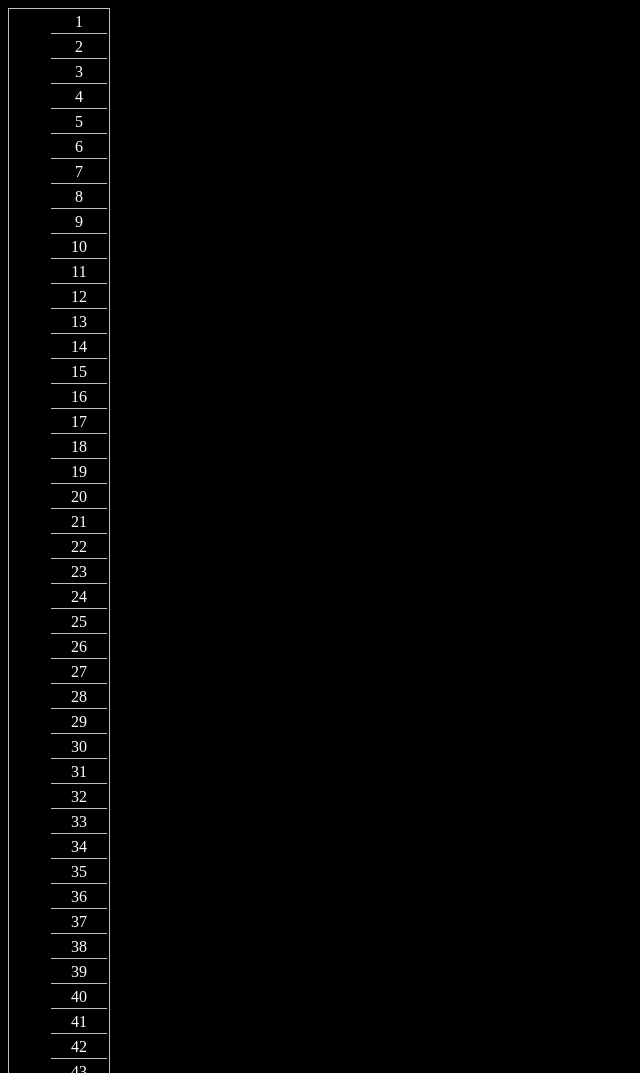
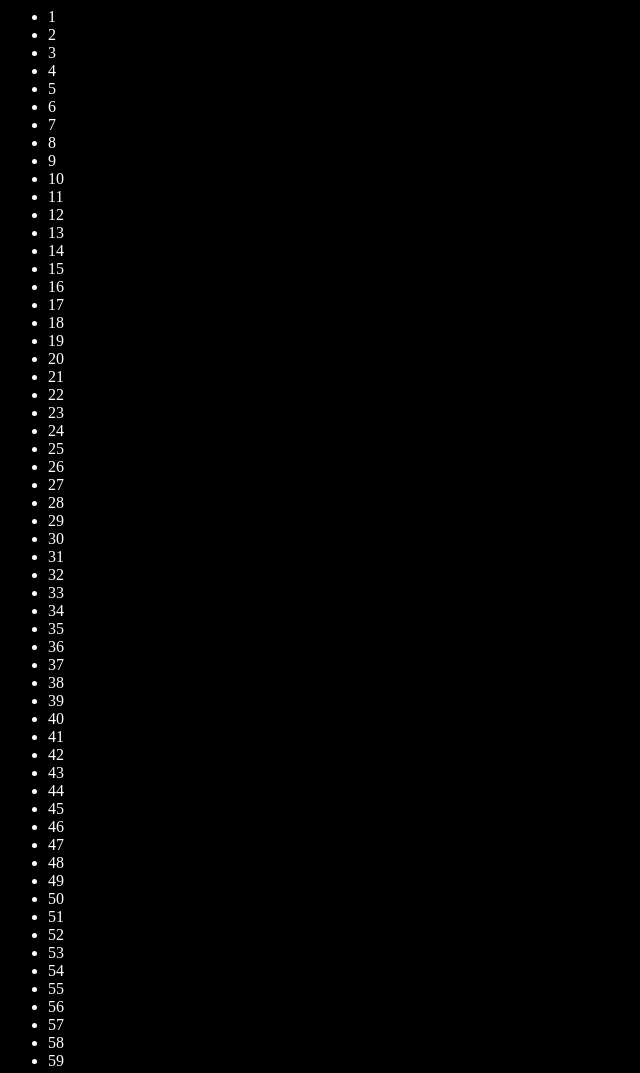
Before and after one commit to prithviraj86/Code-practise, a plain HTML site: page jquery_practice_1/index.html in a window 1280 px wide. Shown: the top 1073 px of the page, without its empty margins (0-640 px from the left). Drawn offline with Linux system fonts and the light colour scheme.

Commit message:
Update code change var to array append in single function

```diff
--- a/jquery_practice_1/index.html
+++ b/jquery_practice_1/index.html
@@ -3,13 +3,13 @@
 		<script src="jquery.min.js"></script>
 		<script>
 		$(document).ready(function(){
-			var ul = $( '<ul style="border:1px solid silver; width:60px;list-style:none;">' );
+			var lidata = [];
 
 			for ( var i = 1; i <= 100; i++ ) {
 
-				ul.append( '<li style="padding:2px;  margin:2px; text-align:center;border-bottom:1px solid silver;cursor:pointer;">' + i  + '</li>' );
+				lidata[i] = "<li>"+i+"</li>";
 			}
-			ul.appendTo( 'body' );
+			$("#listno").append( lidata.join('') );
 
 			$("ul li").click(function(){
 				$(this).remove();
@@ -21,5 +21,7 @@
 		</script>
 	</head>
 	<body style=" background-color:black;color:white; ">
+	<ul id="listno">
+	</ul>
 	</body>
 </html>
```
